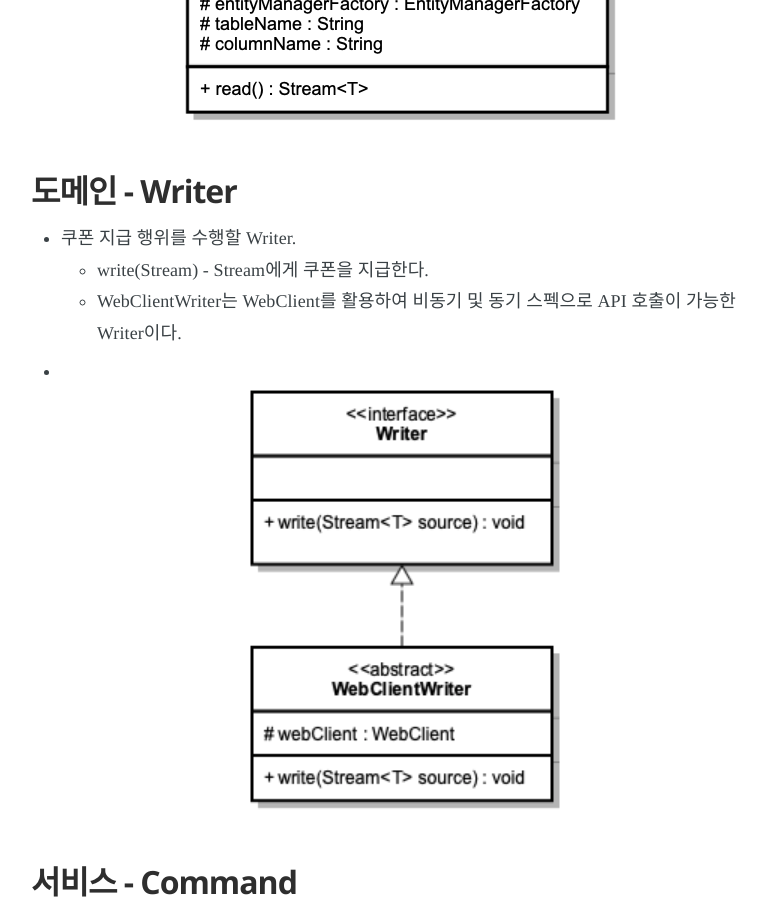
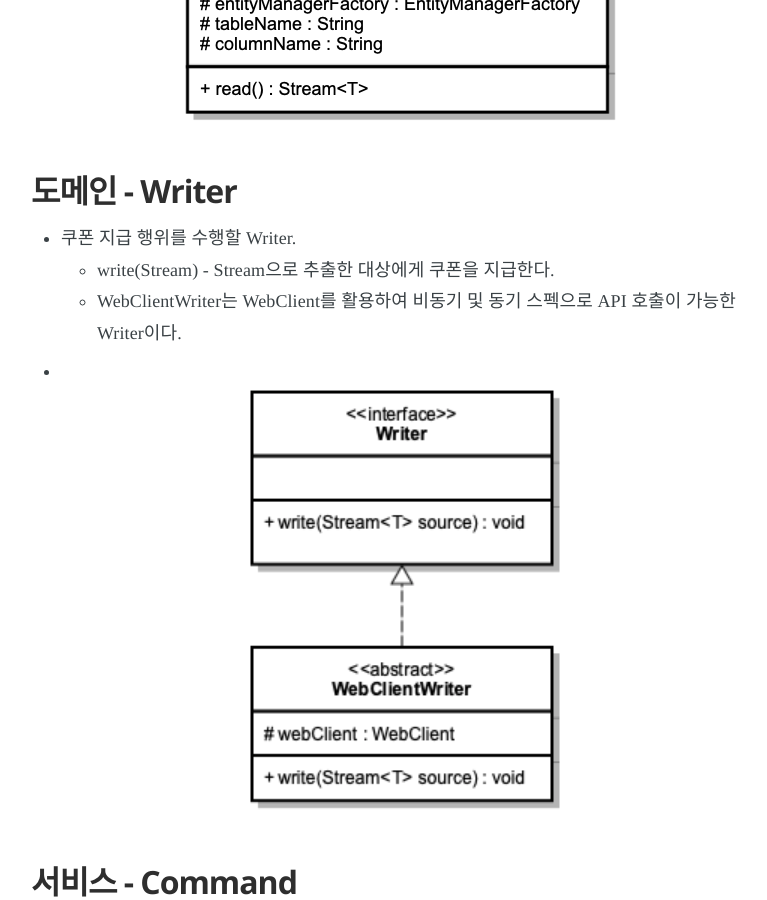
Before and after one commit to pkgonan/pkgonan.github.io, a Jekyll site: the page built from _posts/2019-09-08-bulk-insert-system.md, in a window 1280 px wide and 900 px high, scrolled down 4438 px. Shown: the whole window, without its empty margins (254-1021 px from the left). Built offline with Jekyll 4.4.1, drawn with Linux system fonts in a browser that asks for light colours; nearby versions of some CDN libraries; some web fonts are replaced.

Commit message:
[FIX] Typo

```diff
--- a/_posts/2019-09-08-bulk-insert-system.md
+++ b/_posts/2019-09-08-bulk-insert-system.md
@@ -78,7 +78,7 @@ navigation: True
 
 ## 도메인 - Writer
 * 쿠폰 지급 행위를 수행할 Writer.
-    * write(Stream<T>) - Stream<T>에게 쿠폰을 지급한다.
+    * write(Stream<T>) - Stream<T>으로 추출한 대상에게 쿠폰을 지급한다.
     * WebClientWriter는 WebClient를 활용하여 비동기 및 동기 스펙으로 API 호출이 가능한 Writer이다.
 * ![쿠폰 Writer](/assets/images/post/Domain-Writer.png)
 
```
